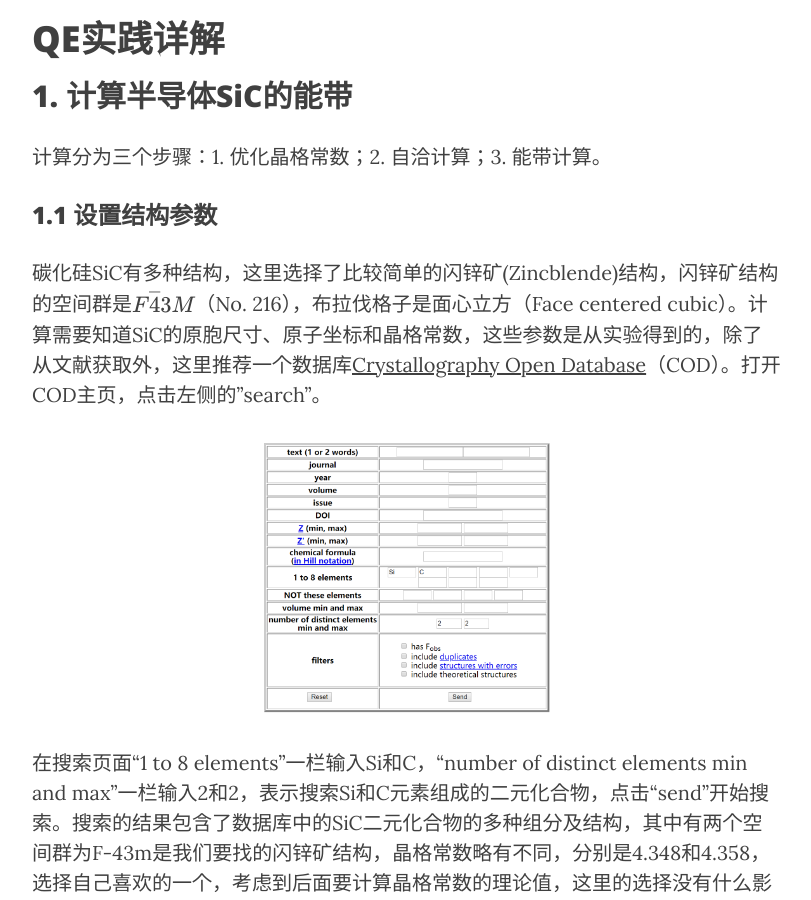
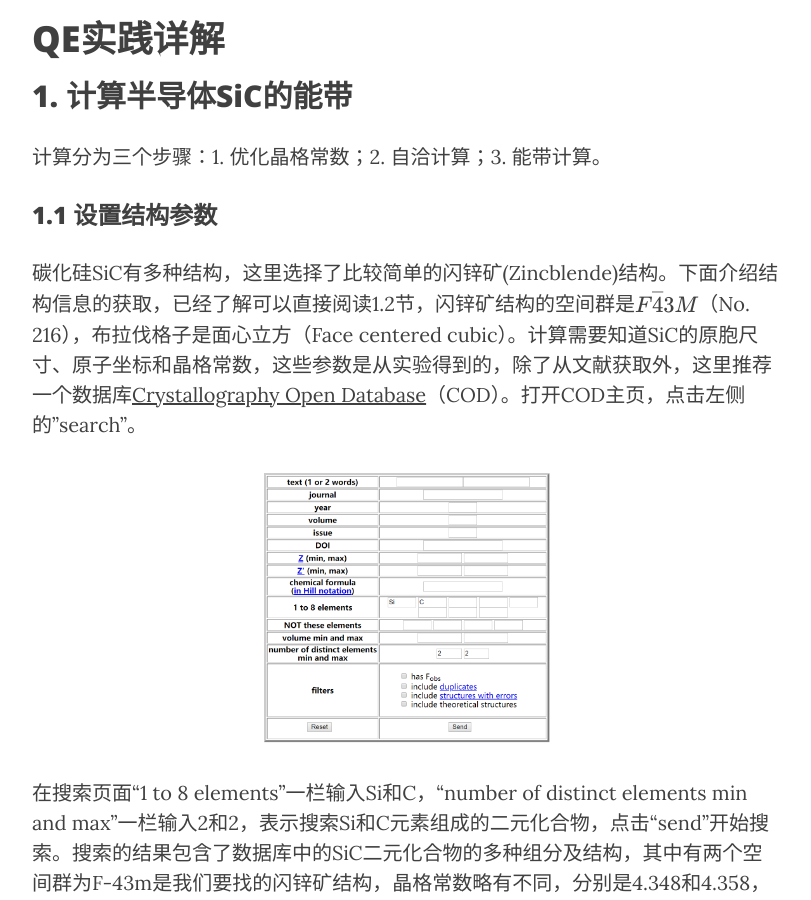
Before and after one commit to yyyu200/DFTbook, a Jekyll site: the page built from _posts/2019-04-01-HandsOn.md, in a window 1280 px wide and 900 px high, scrolled down 813 px. Shown: the whole window, without its empty margins (233-1044 px from the left). Built offline with Jekyll 4.4.1, drawn with Linux system fonts in a browser that asks for light colours; nearby versions of some CDN libraries; formulas are drawn with MathJax 3; comment, search, counter and statistics services are not loaded; some of the changed text lies outside the part shown.

Commit message:
modify at20190604-21:56:43-aliyun

```diff
--- a/_posts/2019-04-01-HandsOn.md
+++ b/_posts/2019-04-01-HandsOn.md
@@ -27,7 +27,7 @@
 
 ### 1.1 设置结构参数
 
-碳化硅SiC有多种结构，这里选择了比较简单的闪锌矿(Zincblende)结构，闪锌矿结构的空间群是$F \overline{4}3M$（No. 216），布拉伐格子是面心立方（Face centered cubic）。计算需要知道SiC的原胞尺寸、原子坐标和晶格常数，这些参数是从实验得到的，除了从文献获取外，这里推荐一个数据库[Crystallography Open Database](http://www.crystallography.net/cod/)（COD）。打开COD主页，点击左侧的"search"。
+碳化硅SiC有多种结构，这里选择了比较简单的闪锌矿(Zincblende)结构。下面介绍结构信息的获取，已经了解可以直接阅读1.2节，闪锌矿结构的空间群是$F \overline{4}3M$（No. 216），布拉伐格子是面心立方（Face centered cubic）。计算需要知道SiC的原胞尺寸、原子坐标和晶格常数，这些参数是从实验得到的，除了从文献获取外，这里推荐一个数据库[Crystallography Open Database](http://www.crystallography.net/cod/)（COD）。打开COD主页，点击左侧的"search"。
 
 <p align="center">
     <img src="../../../../../img/COD_send_search.png" width="300" />
@@ -98,7 +98,7 @@
 
 'bands'：也是一种nscf计算，k点按照三位的k空间中的一些路径取。
 
-'relax'：一系列scf计算，每个scf间通过力的计算离子坐标的变化，通过优化算法找到能量极小值点，relax计算时固定cell不变。
+'relax'：一系列scf计算，每个scf间通过力，计算离子坐标的变化，通过优化算法找到能量极小值点，对应晶体结构的理论值，relax计算时固定cell不变。
 
 'vc-relax': 允许cell变化的relax，通过应力的计算改变cell。
 
```
